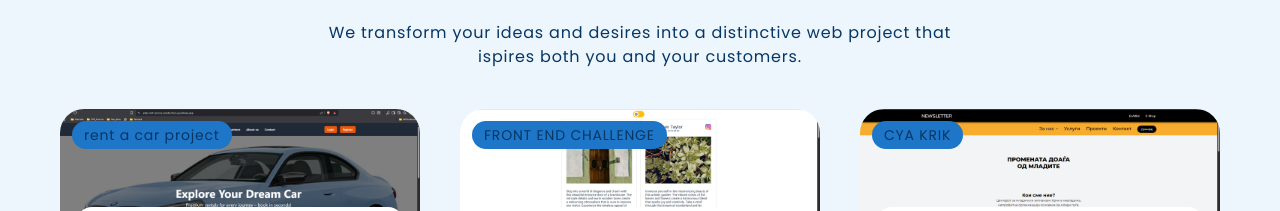
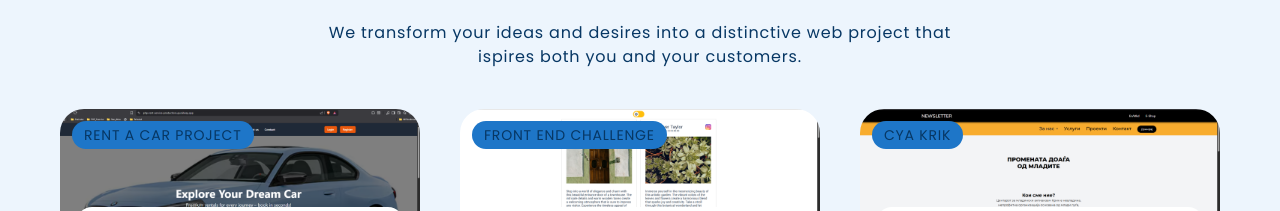
Before and after one commit to Facenam3/portfolio-website, a website: page portfolio-website/index.html in a window 1280 px wide. Shown: the part 5787-5998 px from the top of the page. Drawn offline with nearby package versions, Linux system fonts and the light colour scheme; a web font is replaced by a local one.

Commit message:
fixed some misspelling

```diff
--- a/portfolio-website/index.html
+++ b/portfolio-website/index.html
@@ -447,7 +447,7 @@
                 <div class="w-full grid grid-cols-1 md:grid-cols-2 lg:grid-cols-3 gap-10 mt-10 px-5">
                     <div class="blog_card relative overflow-hidden rounded-3xl cursor-pointer ">
                         <img src="./images/projects/php-rent-service.png" alt="recent project">
-                        <p class="absolute top-3 left-3 uppdercase text-sm bg-primaryColorLight text-whitecole py-1 px-3 rounded-full">rent a car project</p>
+                        <p class="absolute top-3 left-3 uppercase text-sm bg-primaryColorLight text-whitecole py-1 px-3 rounded-full">rent a car project</p>
                         <div class="blog_card_info absolute left-0 right-0 bottom-0 bg-whiteColor dark:bg-primaryColor mx-4 my-3 rounded-2xl space-y-1 p-3">
                             <div class="text-primaryColorLight flex items-center gap-3 text-sm">
                                 <p>
```
